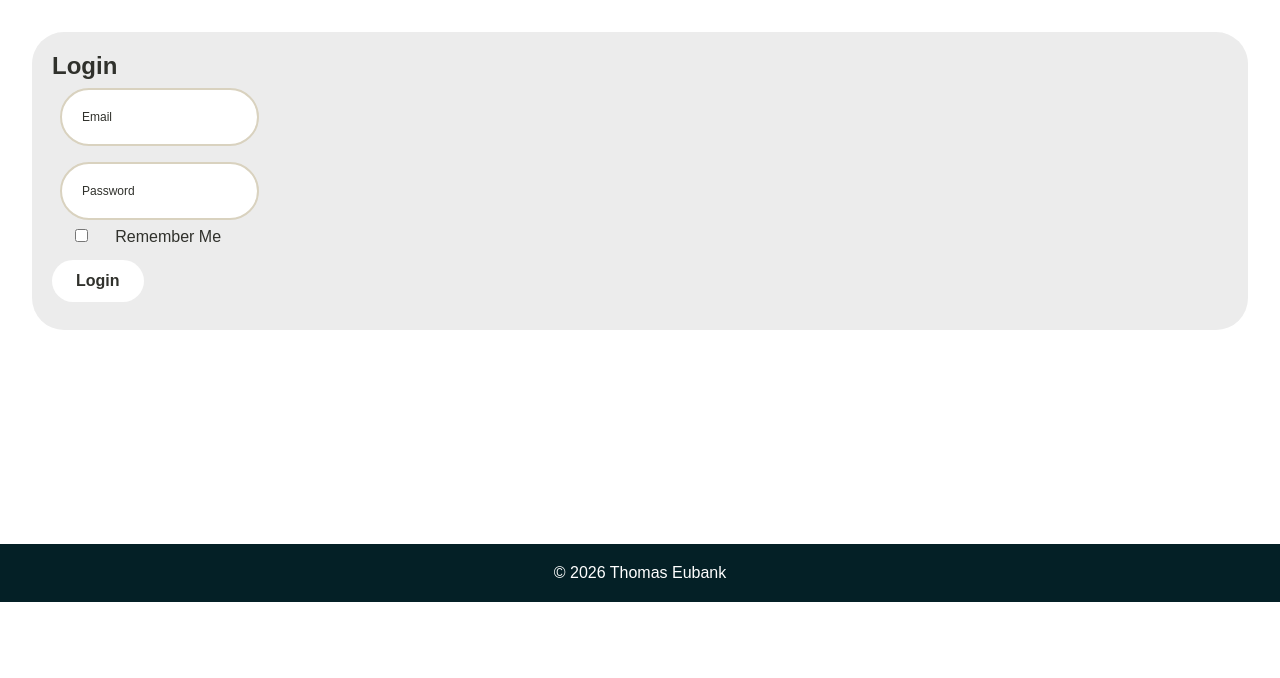
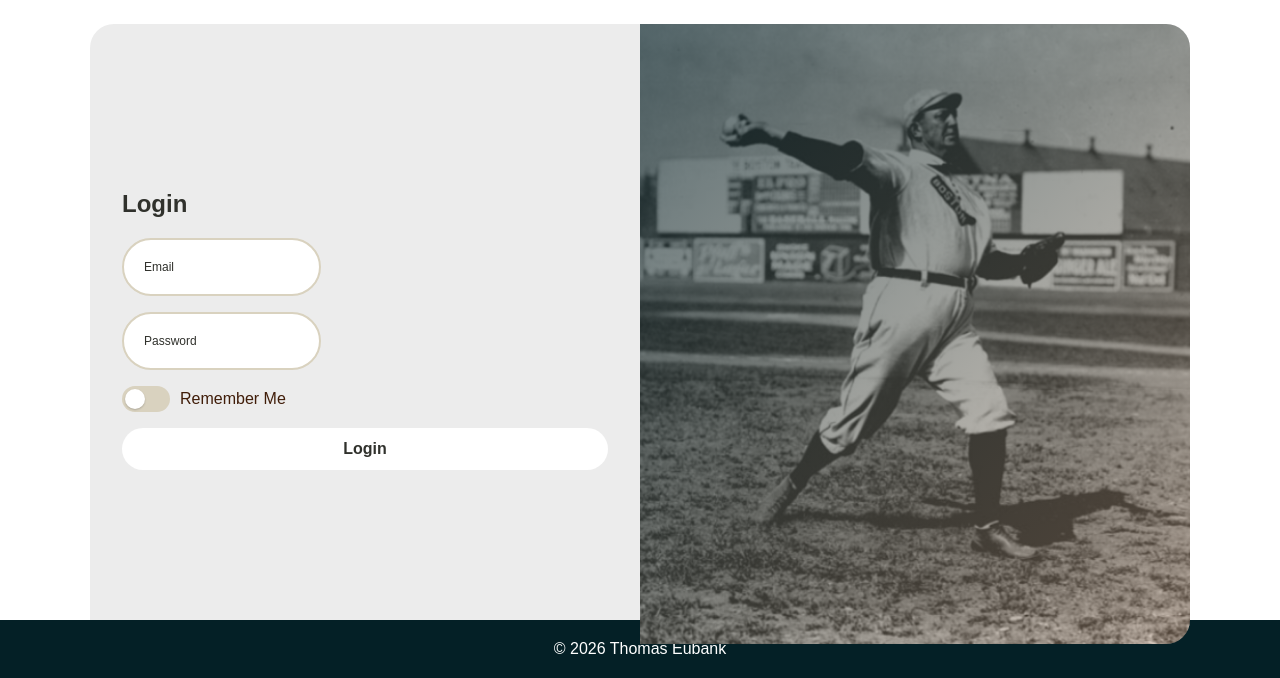
Before and after one commit to WarmFreezer/pitcher_reports, a Flask app: page /login in a window 1280 px wide. Shown: the part 198-876 px from the top of the page. Before the commit the page ends 800 px from the top, so only its background shows below. Run offline with Flask 3, Linux system fonts and the light colour scheme.

Commit message:
Updated Login styling

```diff
--- a/app/static/style.css
+++ b/app/static/style.css
@@ -48,25 +48,118 @@ input:focus {
   border-bottom: 2px solid #ffffff;
 }
 
-/* Toggler for input */
-.toggler {
-  width: 72px;
-  margin: 40px auto;
+/* Auth Panel */
+.auth-page {
+    min-height: calc(100vh - 220px);
+    display: grid;
+    place-items: center;
+    padding: 24px;
 }
 
-.toggler input {
-  display: none;
+.auth-card {
+    width: min(1100px, 100%);
+    min-height: 620px;
+    display: grid;
+    grid-template-columns: 1fr 1fr;
+    border-radius: 24px;
+    overflow: hidden;
+    background: var(--light);
 }
 
-.toggler label {
-  display: block;
-  position: relative;
-  width: 72px;
-  height: 36px;
-  border: 1px solid #d6d6d6;
-  border-radius: 36px;
-  background: #e4e8e8;
-  cursor: pointer;
+.auth-form-panel {
+    padding: 32px;
+    display: flex;
+    flex-direction: column;
+    justify-content: center;
+    gap: 12px;
+}
+
+.auth-visual-panel {
+    position: relative;
+}
+
+.auth-visual-panel img {
+    width: 100%;
+    height: 100%;
+    object-fit: cover;
+}
+
+.auth-visual-panel::before {
+    content: "";
+    position: absolute;
+    inset: 0;
+    background: linear-gradient(135deg, rgba(4,32,38,.65), rgba(166,127,93,.35));
+}
+
+@media (max-width: 900px) {
+    .auth-card {
+        grid-template-columns: 1fr;
+    }
+
+    .auth-visual-panel
+    {
+        min-height: 220px;
+    }
+}
+
+/* Switch Styles */
+.switch-field {
+    display: inline-flex;
+    align-items: center;
+    gap: 10px;
+    margin: 4px 8px 14px 8px;
+    cursor: pointer;
+    user-select: none;
+}
+
+.switch-input {
+    position: absolute;
+    width: 1px;
+    height: 1px;
+    margin: -1px;
+    border: 0;
+    padding: 0;
+    clip: rect(0 0 0 0);
+    overflow: hidden;
+}
+
+.switch-slider {
+    position: relative;
+    width: 48px;
+    height: 26px;
+    border-radius: 999px;
+    background-color: var(--accent);
+    transition: background-color 0.2s ease;
+}
+
+.switch-slider::after {
+    content: "";
+    position: absolute;
+    top: 3px;
+    left: 3px;
+    width: 20px;
+    height: 20px;
+    border-radius: 50%;
+    background-color: white;
+    box-shadow: 0 1px 2px rgba(0, 0, 0, 0.2);
+    transition: transform 0.2s ease;
+}
+
+.switch-input:checked + .switch-slider {
+    background-color: var(--secondary);
+}
+
+.switch-input:checked + .switch-slider::after {
+    transform: translateX(22px);
+}
+
+.switch-input:focus-visible + .switch-slider {
+    outline: 2px solid var(--tertiary);
+    outline-offset: 2px;
+}
+
+.switch-text {
+    color: var(--tertiary);
 }
 
 /* Change autofill background color in WebKit/Chromium browsers */
@@ -453,7 +546,6 @@ input:-webkit-autofill:active {
         width: auto;
     }
 
-
     .comparison-dialogue {
         flex-direction: row;
         min-width: 0;
--- a/app/templates/login.html
+++ b/app/templates/login.html
@@ -20,8 +20,9 @@
         <!-- Header Placeholder -->
         <div id="header-placeholder"></div>
 
-        <main class="main-content">
-            <div style="padding: 20px; background-color: var(--light); border-radius: 32px; margin: 32px;">
+        <main class="auth-page">
+            <section class="auth-card">
+                <div class="auth-form-panel">
                     <h2>Login</h2>
 
                     {% with messages = get_flashed_messages(with_categories=true) %}
@@ -32,16 +33,21 @@
                         {% endif %}
                     {% endwith %}
 
-                <form method="POST">
-                    <input class="bubble" type="email" name="email" placeholder="Email" required style="color: var(--tertiary); margin: 8px; background-color: white; border: 2px solid var(--accent);"><br>
-                    <input class="bubble" type="password" name="password" placeholder="Password" required style="color: var(--tertiary); margin: 8px; background-color: white; border: 2px solid var(--accent);"><br>
-                    <label>
-                        <input style="margin: 0 0 10px 0; width: 5%; accent-color: var(--tertiary);" type="checkbox" name="remember"> Remember Me
+                    <form method="POST" class="auth-form">
+                        <input class="bubble" type="email" name="email" placeholder="Email" required style="color: var(--tertiary); margin: 8px 0; background-color: white; border: 2px solid var(--accent);"><br>
+                        <input class="bubble" type="password" name="password" placeholder="Password" required style="color: var(--tertiary); margin: 8px 0; background-color: white; border: 2px solid var(--accent);"><br>
+                        <label class="switch-field" for="remember-me" style="margin: 8px 0;">
+                            <input id="remember-me" class="switch-input" type="checkbox" name="remember">
+                            <span class="switch-slider" aria-hidden="true"></span>
+                            <span class="switch-text">Remember Me</span>
                         </label><br>
-                    <button type="submit" class="upload-btn">Login</button>
+                        <button type="submit" class="upload-btn" style="max-width: 750px; width: 100%;">Login</button>
                     </form>
-
                 </div>
+                <div class="auth-visual-panel">
+                    <img src="{{ url_for('static', filename='resources/LoginImage.png') }}" alt="Login Image" style="max-width: 100%; height: 100%;">
+                </div>
+            </section>
         </main>
         <!-- Footer Placeholder -->
         <div id="footer-placeholder"></div>
```
Also changed, not shown: app/static/resources/LoginImage.png (added). Lines whose indentation alone changed are shown as unchanged.
